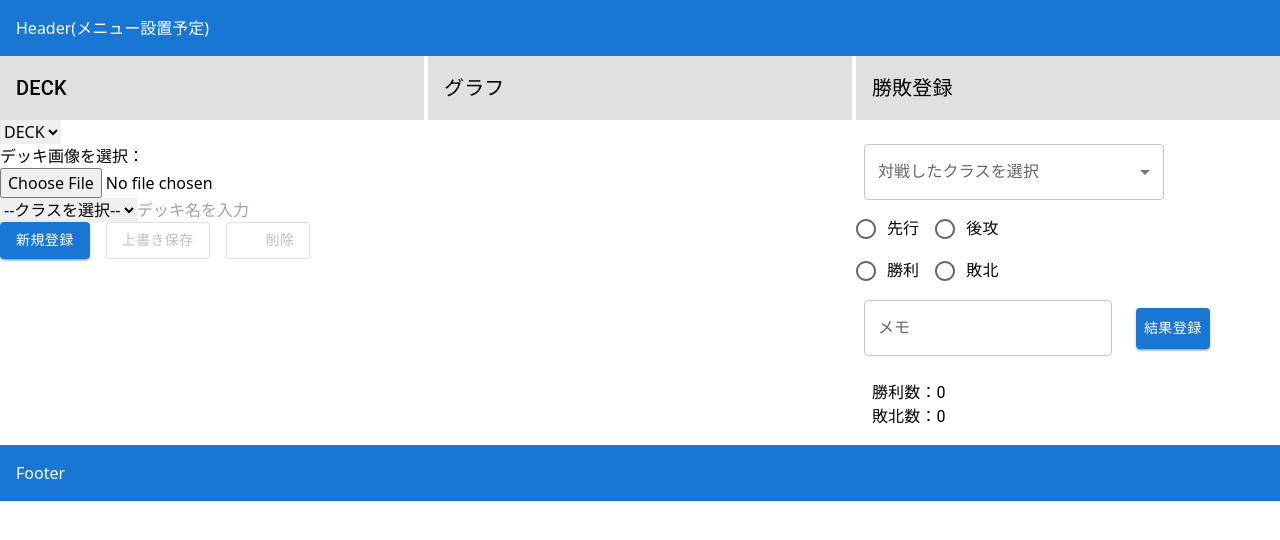
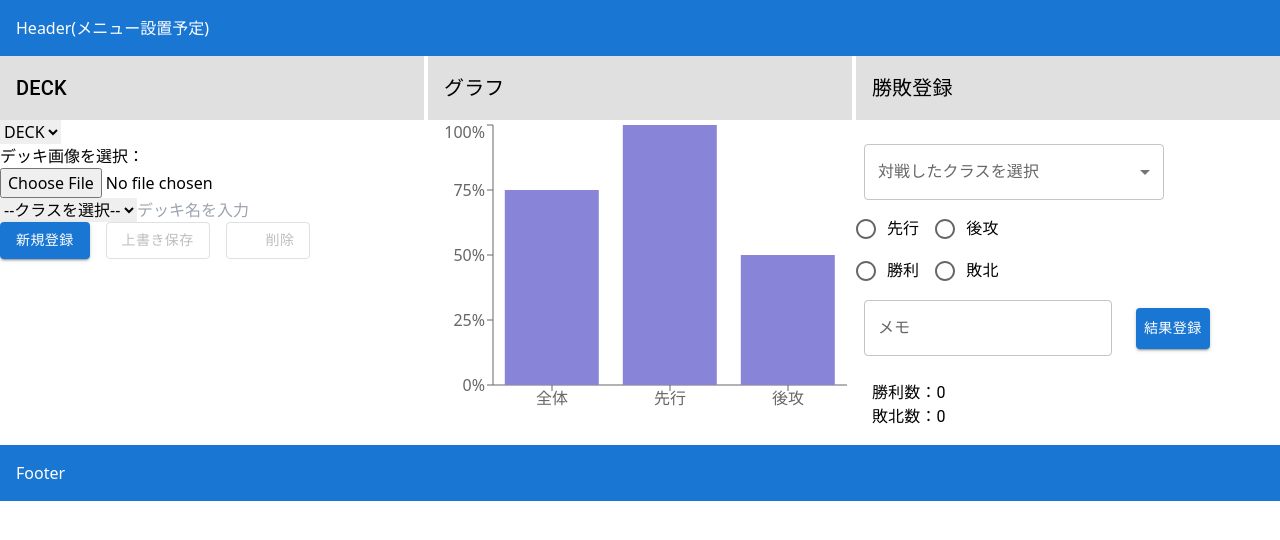
Before and after one commit to narudev4/beyond-log, a Next.js app: page /dashboard in a window 1280 px wide. Shown: the top 540 px of the page. Built offline with nearby package versions, Linux system fonts and the light colour scheme; some icons are missing.

Commit message:
初recharts使用・ダミーデータでグラフ表示・コメント記入

```diff
--- a/package.json
+++ b/package.json
@@ -15,7 +15,8 @@
     "@mui/material": "^7.1.2",
     "next": "15.3.3",
     "react": "^19.0.0",
-    "react-dom": "^19.0.0"
+    "react-dom": "^19.0.0",
+    "recharts": "^3.0.0"
   },
   "devDependencies": {
     "@eslint/eslintrc": "^3",
--- a/src/app/components/WinRateGraph.jsx
+++ b/src/app/components/WinRateGraph.jsx
@@ -1,8 +1,76 @@
-import { Typography } from "@mui/material";
+import { Box, Typography } from "@mui/material";
 import React from "react";
+// recharts：グラフ描画専用のライブラリ
+import {
+  BarChart, // 棒グラフ全体のコンテナ
+  Bar, // 各データの棒を描画
+  ResponsiveContainer, // 親サイズに応じてグラフサイズを自動調整
+  Tooltip, // ホバー時にデータを表示
+  XAxis, // 横軸（名前）
+  YAxis, // Y軸（％表示用）
+} from "recharts";
 
-const WinRateGraph = () => {
-  return <Typography variant="h6" component="h2" sx={{ bgcolor: "grey.300", p: 2 }}>グラフ</Typography>;
+ // matches：対戦データの配列（propsで親から受け取る）
+ // トータル・先行・後攻の３つの勝率を計算
+const calculateWinRates = (matches) => {
+  const total = matches.length; // 全体の試合数
+  const totalWins = matches.filter((m) => m.result === "win").length; // 全体の勝率
+
+  const first = matches.filter((m) => m.wentFirst); // 先行の試合数
+  const second = matches.filter((m) => !m.wentFirst); // 後攻の試合数
+
+  const firstWins = first.filter((m) => m.result === "win").length; // 先行の勝利数
+  const secondWins = second.filter((m) => m.result === "win").length; // 後行の勝利数
+
+	// 勝率の計算（勝利数 ÷ 総試合数 × 100%）
+	// 試合数が０の場合0％と表示
+	// rechartsに渡すために name + 勝率 の形式で配列を返す
+  return [
+    {
+      name: "全体",
+      勝率: total === 0 ? 0 : Math.round((totalWins / total) * 100),
+    },
+    {
+      name: "先行",
+      勝率:
+        first.length === 0 ? 0 : Math.round((firstWins / first.length) * 100),
+    },
+    {
+      name: "後攻",
+      勝率: second.length === 0 ? 0 : Math.round((secondWins / second.length) * 100),
+    },
+  ];
+};
+
+// WinRateGraph：親から対戦データを受け取り、棒グラフとして勝率を表示
+const WinRateGraph = ({ matches }) => {
+  const data = calculateWinRates(matches);
+  return (
+    <Box>
+      <Typography
+        variant="h6"
+        component="h2"
+        sx={{ bgcolor: "grey.300", p: 2 }}
+      >
+        グラフ
+      </Typography>
+      <Box sx={{ width: "100%", height: 300}}>
+				{/* ResponsiveContainer：親要素に高さを必ず含める */}
+        <ResponsiveContainer>
+					{/* BarChart：dataを渡すとグラフが描画される */}
+          <BarChart data={data}>
+						{/* 横軸に全体・先行・後攻の名前を表示 */}
+            <XAxis dataKey="name"/>
+						{/* 縦軸に勝率を％で表示 */}
+            <YAxis unit="%"/>
+            <Tooltip />
+						{/* dataKeyで表示する項目を指定("勝率")・fillで棒の色を設定 */}
+						<Bar dataKey="勝率" fill="#8884d8"/>
+          </BarChart>
+        </ResponsiveContainer>
+      </Box>
+    </Box>
+  );
 };
 
 export default WinRateGraph;
--- a/src/app/dashboard/page.jsx
+++ b/src/app/dashboard/page.jsx
@@ -4,6 +4,13 @@ import DeckPanel from "../components/DeckPanel";
 import WinRateGraph from "../components/WinRateGraph";
 import MatchForm from "../components/MatchForm";
 import { useState } from "react";
+
+const dummy = [
+	{ id: "1", result: "win", wentFirst: true },
+	{ id: "2", result: "lose", wentFirst: false },
+	{ id: "3", result: "win", wentFirst: true },
+	{ id: "4", result: "win", wentFirst: false },
+]
 
 
 export default function DashboardPage() {
@@ -12,7 +19,7 @@ export default function DashboardPage() {
 		<Grid container spacing={0.5}>
 			{/* DeckPanelとMatchFormにpropsとしてselectDeckIdを渡す */}
 			<Grid size={4}><DeckPanel selectDeckId={selectDeckId} onSelectDeck={setSelectDeckId}/></Grid>
-			<Grid size={4}><WinRateGraph /></Grid>
+			<Grid size={4}><WinRateGraph matches={dummy}/></Grid>
 			<Grid size={4}><MatchForm selectDeckId={selectDeckId} /></Grid>
 		</Grid>
   );
```
Also changed, not shown: 1 other file (tests, documents, lock files or other folders).
